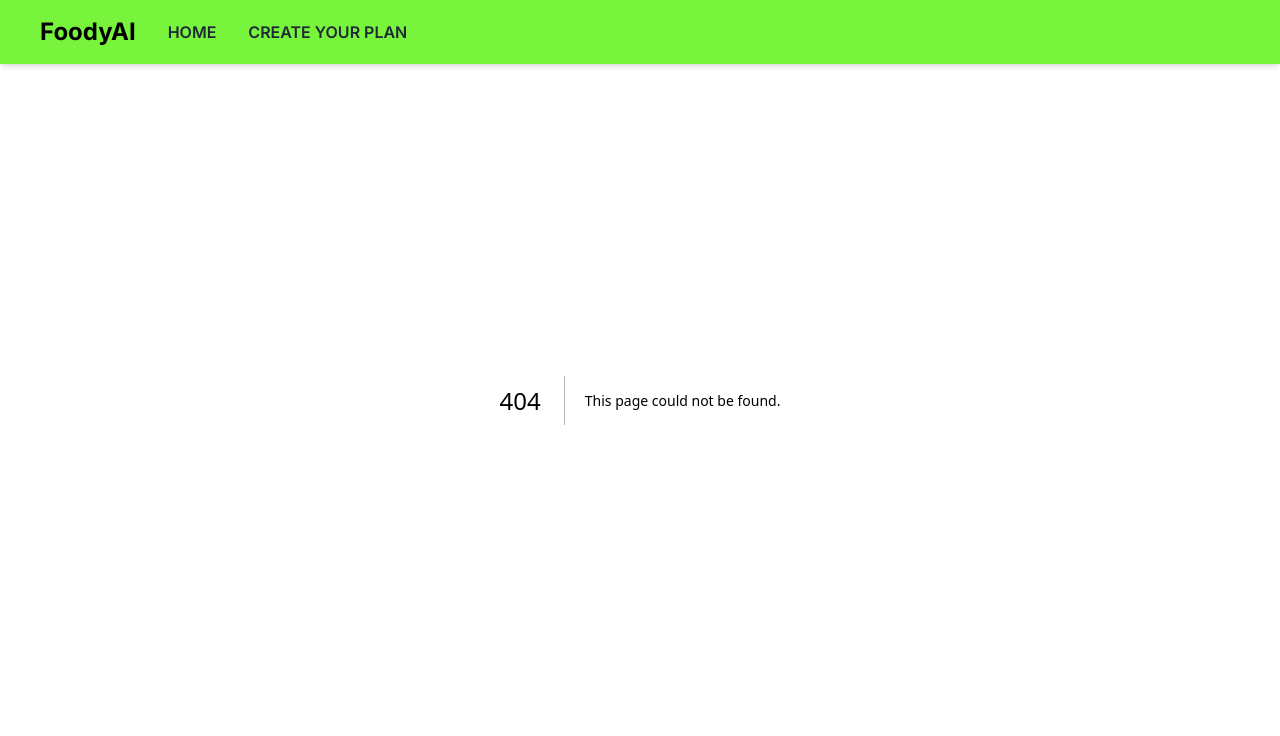
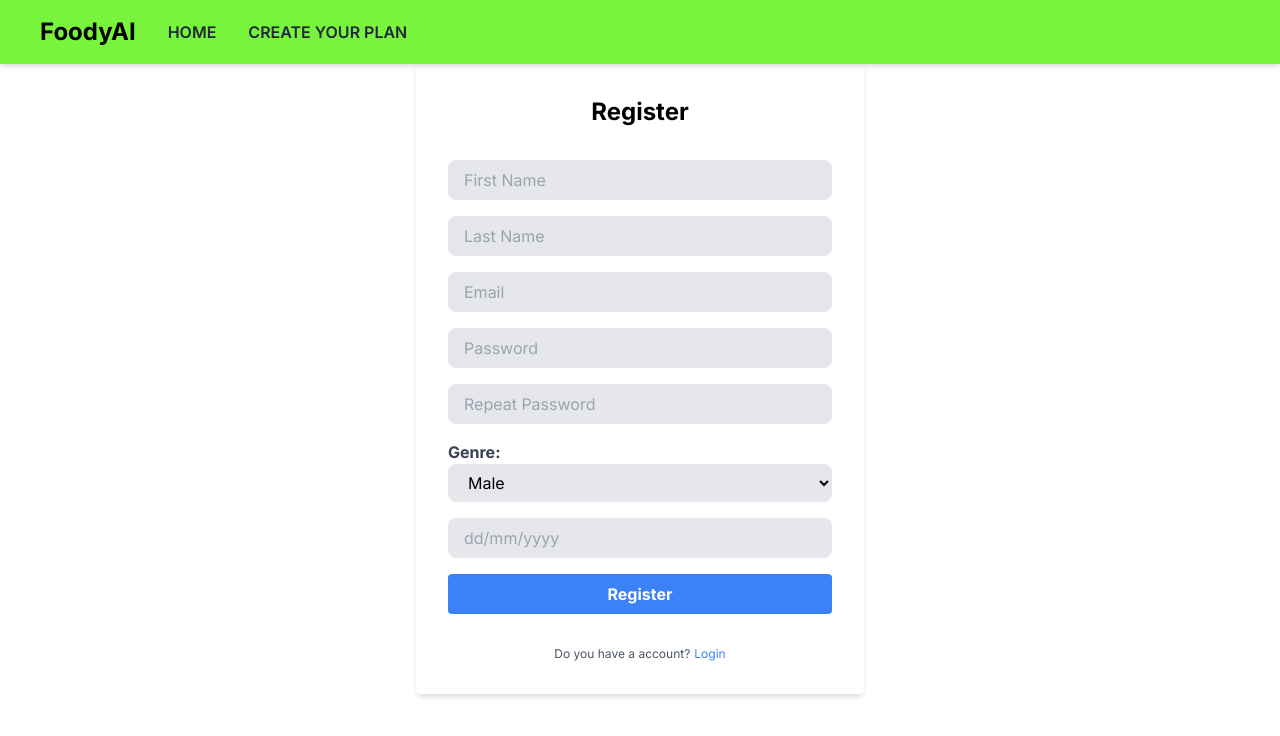
Before and after one commit to TommySosa/Foody-AI, a Next.js app: page /register in a window 1280 px wide. Before the commit this address had no page. Shown: the top 736 px of the page. Built offline with nearby package versions, Linux system fonts and the light colour scheme.

Commit message:
create view register and login

```diff
--- a/src/app/login/page.jsx
+++ b/src/app/login/page.jsx
@@ -0,0 +1,91 @@
+import React from "react";
+import Input from "../components/Input";
+import Button from "../components/Button";
+import Link from "next/link";
+
+function Login() {
+  return (
+    <div className="flex flex-col items-center h-screen">
+      <form className="bg-white shadow-md rounded p-4 sm:p-8 w-full max-w-md mt-16">
+        <h2 className="text-2xl text-center font-bold mb-8">
+          Nice to see you!
+        </h2>
+        <div className="mb-4">
+          <Input placeholder="Email" />
+        </div>
+        <div className="mb-4">
+          <Input placeholder="Password" type="password" />
+        </div>
+        <div className="mb-4">
+          <Button text="Continue" />
+        </div>
+        <p className="text-gray-500 mb-4 flex items-center">
+          <div className="flex-grow border-t border-gray-300 mr-2" />
+          Or
+          <div className="flex-grow border-t border-gray-300 ml-2" />
+        </p>
+        <div className="mb-4">
+          <button className="bg-white border border-gray-300 hover:bg-blue-700 hover:text-white text-gray-800 font-bold py-2 px-4 rounded w-full flex items-center justify-center">
+            <svg
+              xmlns="http://www.w3.org/2000/svg"
+              x="0px"
+              y="0px"
+              width="24"
+              height="24"
+              viewBox="0 0 48 48"
+            >
+              <path
+                fill="#FFC107"
+                d="M43.611,20.083H42V20H24v8h11.303c-1.649,4.657-6.08,8-11.303,8c-6.627,0-12-5.373-12-12c0-6.627,5.373-12,12-12c3.059,0,5.842,1.154,7.961,3.039l5.657-5.657C34.046,6.053,29.268,4,24,4C12.955,4,4,12.955,4,24c0,11.045,8.955,20,20,20c11.045,0,20-8.955,20-20C44,22.659,43.862,21.35,43.611,20.083z"
+              ></path>
+              <path
+                fill="#FF3D00"
+                d="M6.306,14.691l6.571,4.819C14.655,15.108,18.961,12,24,12c3.059,0,5.842,1.154,7.961,3.039l5.657-5.657C34.046,6.053,29.268,4,24,4C16.318,4,9.656,8.337,6.306,14.691z"
+              ></path>
+              <path
+                fill="#4CAF50"
+                d="M24,44c5.166,0,9.86-1.977,13.409-5.192l-6.19-5.238C29.211,35.091,26.715,36,24,36c-5.202,0-9.619-3.317-11.283-7.946l-6.522,5.025C9.505,39.556,16.227,44,24,44z"
+              ></path>
+              <path
+                fill="#1976D2"
+                d="M43.611,20.083H42V20H24v8h11.303c-0.792,2.237-2.231,4.166-4.087,5.571c0.001-0.001,0.002-0.001,0.003-0.002l6.19,5.238C36.971,39.205,44,34,44,24C44,22.659,43.862,21.35,43.611,20.083z"
+              ></path>
+            </svg>
+            Login with Google
+          </button>
+        </div>
+        <div className="mb-4">
+          <button className="bg-white border border-gray-300 hover:bg-blue-700 hover:text-white text-gray-800 font-bold py-2 px-4 rounded w-full flex items-center justify-center">
+            <svg
+              xmlns="http://www.w3.org/2000/svg"
+              x="0px"
+              y="0px"
+              width="24"
+              height="24"
+              viewBox="0 0 48 48"
+            >
+              <path
+                fill="#039be5"
+                d="M24 5A19 19 0 1 0 24 43A19 19 0 1 0 24 5Z"
+              ></path>
+              <path
+                fill="#fff"
+                d="M26.572,29.036h4.917l0.772-4.995h-5.69v-2.73c0-2.075,0.678-3.915,2.619-3.915h3.119v-4.359c-0.548-0.074-1.707-0.236-3.897-0.236c-4.573,0-7.254,2.415-7.254,7.917v3.323h-4.701v4.995h4.701v13.729C22.089,42.905,23.032,43,24,43c0.875,0,1.729-0.08,2.572-0.194V29.036z"
+              ></path>
+            </svg>
+            Login with Facebook
+          </button>
+        </div>
+        <p className="text-xs text-gray-600 text-center mt-8">
+          If you are creating a new account, please
+          <Link href="/register"  className="text-blue-500 hover:underline ml-1">Register Here</Link>
+          . If you forgot your password, you can
+          <Link href="/"  className="text-blue-500 hover:underline ml-1">Reset it here</Link>
+          .
+        </p>
+      </form>
+    </div>
+  );
+}
+
+export default Login;
--- /dev/null
+++ b/src/app/register/page.jsx
@@ -0,0 +1,107 @@
+"use client"
+import React, { useState } from "react";
+import Link from "next/link";
+import Input from "../components/Input";
+import Button from "../components/Button";
+
+export default function Register() {
+  const [formData, setFormData] = useState({
+    firstName: "",
+    lastName: "",
+    email: "",
+    repeatPassword: "",
+    password: "",
+    genre: "male",
+    birthday: "",
+  });
+
+  const handleChange = (e) => {
+    const { name, value } = e.target;
+    setFormData({ ...formData, [name]: value });
+  };
+
+  return (
+    <div className="flex flex-col items-center h-screen">
+      <form
+        className="bg-white shadow-md rounded p-4 sm:p-8 w-full max-w-md mt-16"
+      >
+        <h2 className="text-2xl text-center font-bold mb-8">Register</h2>
+        <div className="mb-4">
+          <Input
+            name="firstName"
+            placeholder="First Name"
+            value={formData.firstName}
+            onChange={handleChange}
+          />
+        </div>
+        <div className="mb-4">
+          <Input
+            name="lastName"
+            placeholder="Last Name"
+            value={formData.lastName}
+            onChange={handleChange}
+          />
+        </div>
+        <div className="mb-4">
+          <Input
+            name="email"
+            type="email"
+            placeholder="Email"
+            value={formData.email}
+            onChange={handleChange}
+          />
+        </div>
+        <div className="mb-4">
+          <Input
+            name="password"
+            type="password"
+            placeholder="Password"
+            value={formData.repeatPassword}
+            onChange={handleChange}
+          />
+        </div>
+        <div className="mb-4">
+          <Input
+            name="repeat password"
+            type="password"
+            placeholder="Repeat Password"
+            value={formData.password}
+            onChange={handleChange}
+          />
+        </div>
+        <div className="mb-4">
+          <label className="block text-gray-700 font-bold">Genre:</label>
+          <select
+            name="genre"
+            value={formData.genre}
+            onChange={handleChange}
+            className="bg-gray-200 rounded-lg py-2 px-4 block w-full"
+
+          >
+
+            <option value="male">Male</option>
+            <option value="female">Female</option>
+          </select>
+        </div>
+        <div className="mb-4">
+          <Input
+            name="birthday"
+            type="text"
+            placeholder="dd/mm/yyyy"
+            value={formData.birthday}
+            onChange={handleChange}
+          />
+        </div>
+        <div className="mb-4">
+          <Button text="Register" />
+        </div>
+
+        <p className="text-xs text-gray-600 text-center mt-8">
+          Do you have a account?
+
+          <Link href="/login"  className="text-blue-500 hover:underline ml-1">Login</Link>
+        </p>
+      </form>
+    </div>
+  );
+}
```
